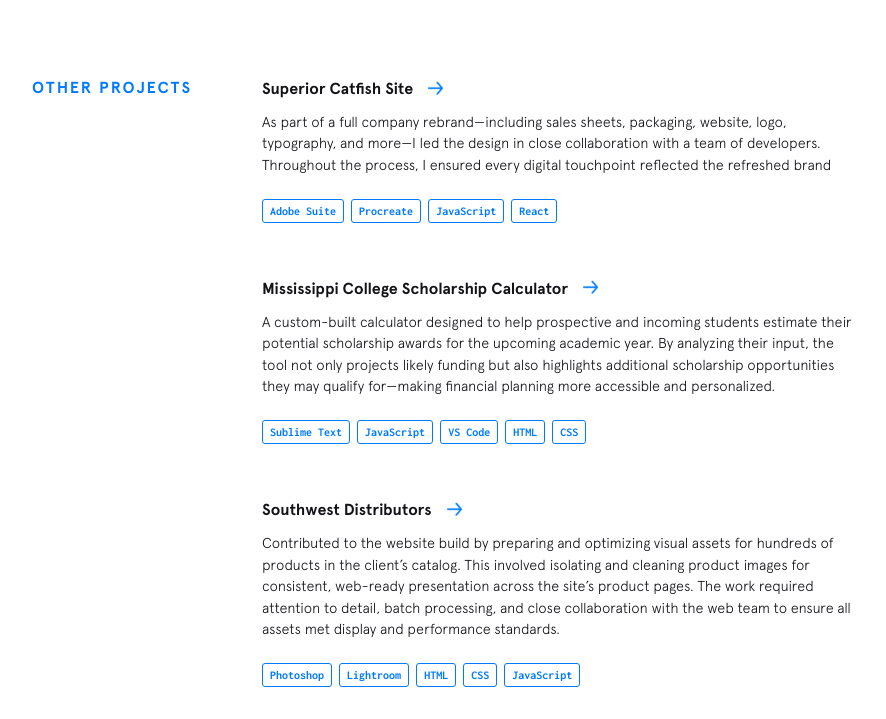
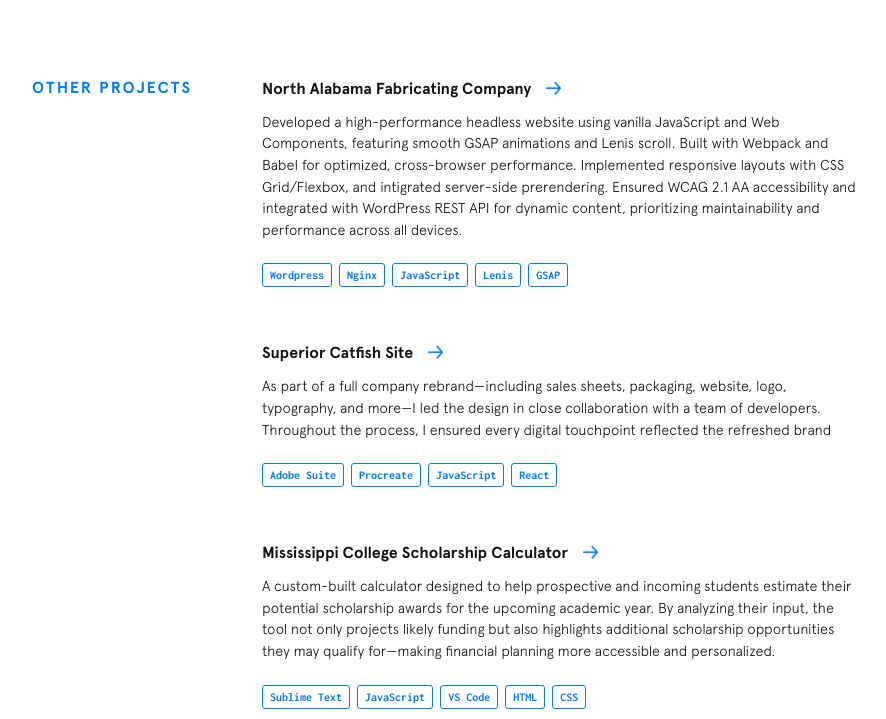
Before and after one commit to abking4/portfolio, a Jekyll site: the page built from index.html, in a window 1280 px wide and 900 px high, scrolled down 4148 px, cut to the strip 181-900 px from the top of the window. Shown: the whole strip, without its empty margins (188-1074 px from the left). Built offline with Jekyll 4.4.1, drawn with Linux system fonts in a browser that asks for light colours; nearby versions of some CDN libraries.

Commit message:
update resume

```diff
--- a/_data/other-projects.yml
+++ b/_data/other-projects.yml
@@ -1,3 +1,13 @@
+- name: North Alabama Fabricating Company
+  url: https://staging.nafcofab.com/
+  description: Developed a high-performance headless website using vanilla JavaScript and Web Components, featuring smooth GSAP animations and Lenis scroll. Built with Webpack and Babel for optimized, cross-browser performance. Implemented responsive layouts with CSS Grid/Flexbox, and intigrated server-side prerendering. Ensured WCAG 2.1 AA accessibility and integrated with WordPress REST API for dynamic content, prioritizing maintainability and performance across all devices.
+  used:
+    - thing: Wordpress
+    - thing: Nginx
+    - thing: JavaScript
+    - thing: Lenis
+    - thing: GSAP
+
 - name: Superior Catfish Site
   url: https://superiorcatfish.com/
   description: As part of a full company rebrand—including sales sheets, packaging, website, logo, typography, and more—I led the design in close collaboration with a team of developers. Throughout the process, I ensured every digital touchpoint reflected the refreshed brand
```
Also changed, not shown: 2 other files.
